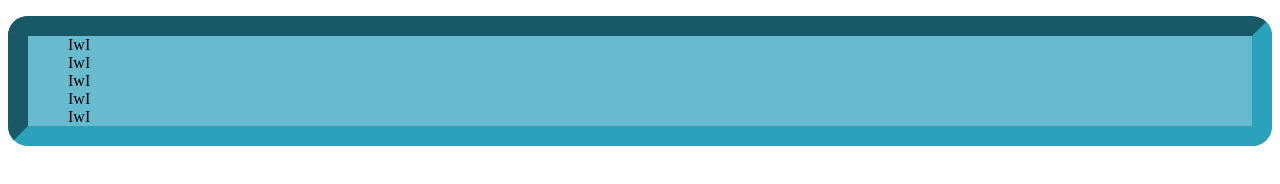
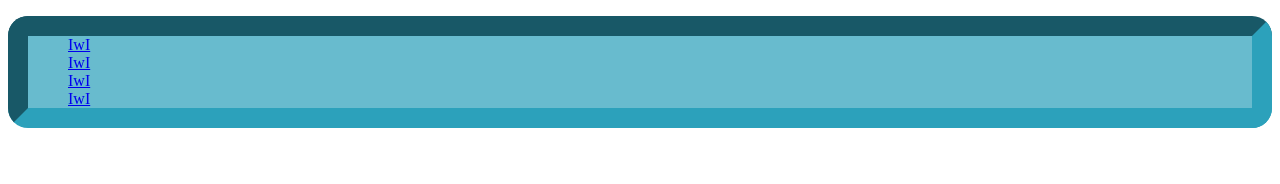
Before and after one commit to GiulianoAiello/El-decisivo, a plain HTML site: page index.html in a window 1280 px wide. Drawn offline with Linux system fonts and the light colour scheme.

Commit message:
probando cosas en estilos.css

```diff
--- a/estilos.css
+++ b/estilos.css
@@ -11,4 +11,5 @@ border-radius: 20px;
 border-color: #2CA1BB;
 border-style: inset;
 border-width: 20px;
+
 }
--- a/index.html
+++ b/index.html
@@ -10,11 +10,11 @@
   <body>
     <header id="uwu" class="OwO">
 <ol class="uwu" id="iwi">
-<li>IwI</li>
-<li>IwI </li>
-<li>IwI </li>
-<li>IwI </li>
-<li>IwI </li>
+<li><a href="https://www.youtube.com/">IwI </a> </li>
+<li><a href="https://www.youtube.com/">IwI </a> </li>
+<li><a href="https://www.youtube.com/">IwI </a> </li>
+<li><a href="https://www.youtube.com/">IwI </a> </li>
+
 </ol>
 </header>
   </body>
```
